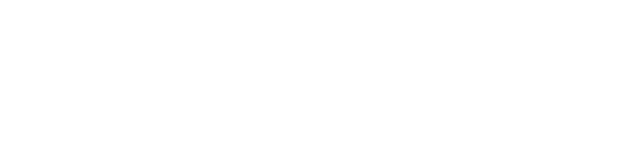
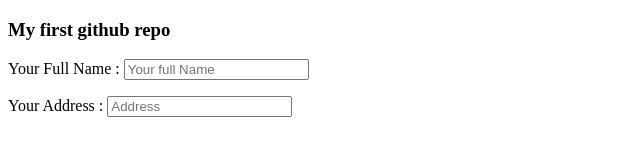
Before and after one commit to faruksbpl/my-first-github-repo, a plain HTML site: page Index.html in a window 1280 px wide. Shown: the whole page, without its empty margins (0-640 px from the left). Drawn offline with Linux system fonts and the light colour scheme.

Commit message:
my second commit

```diff
--- a/Index.html
+++ b/Index.html
@@ -6,6 +6,8 @@
     <title>my-first-github-repo</title>
 </head>
 <body>
-
+    <h3>My first github repo</h3>
+    <p>Your Full Name : <input type="text" placeholder="Your full Name" name="" id=""></p>
+    <p>Your Address : <input type="text" placeholder="Address" name="" id=""></p>
 </body>
 </html>
```
